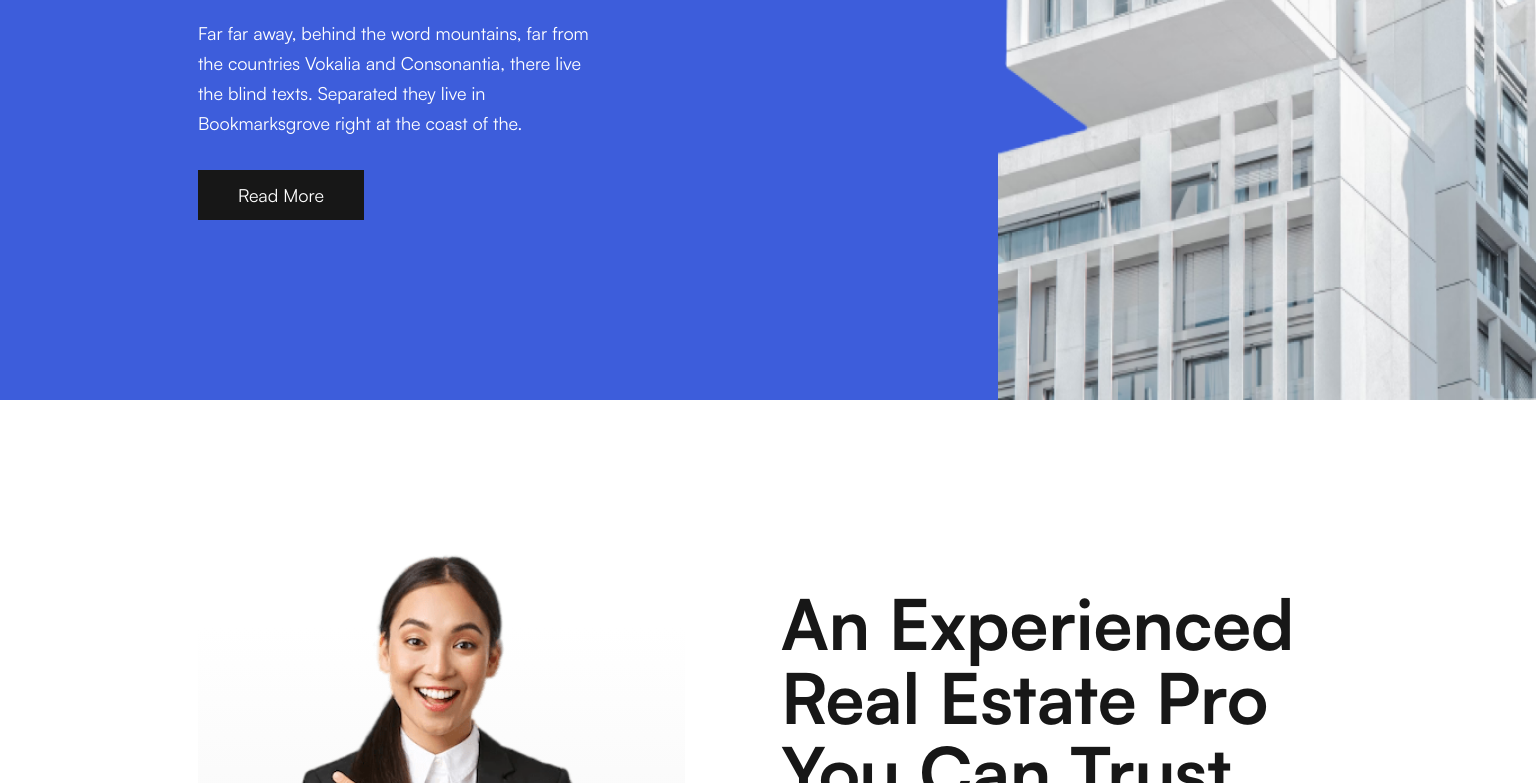
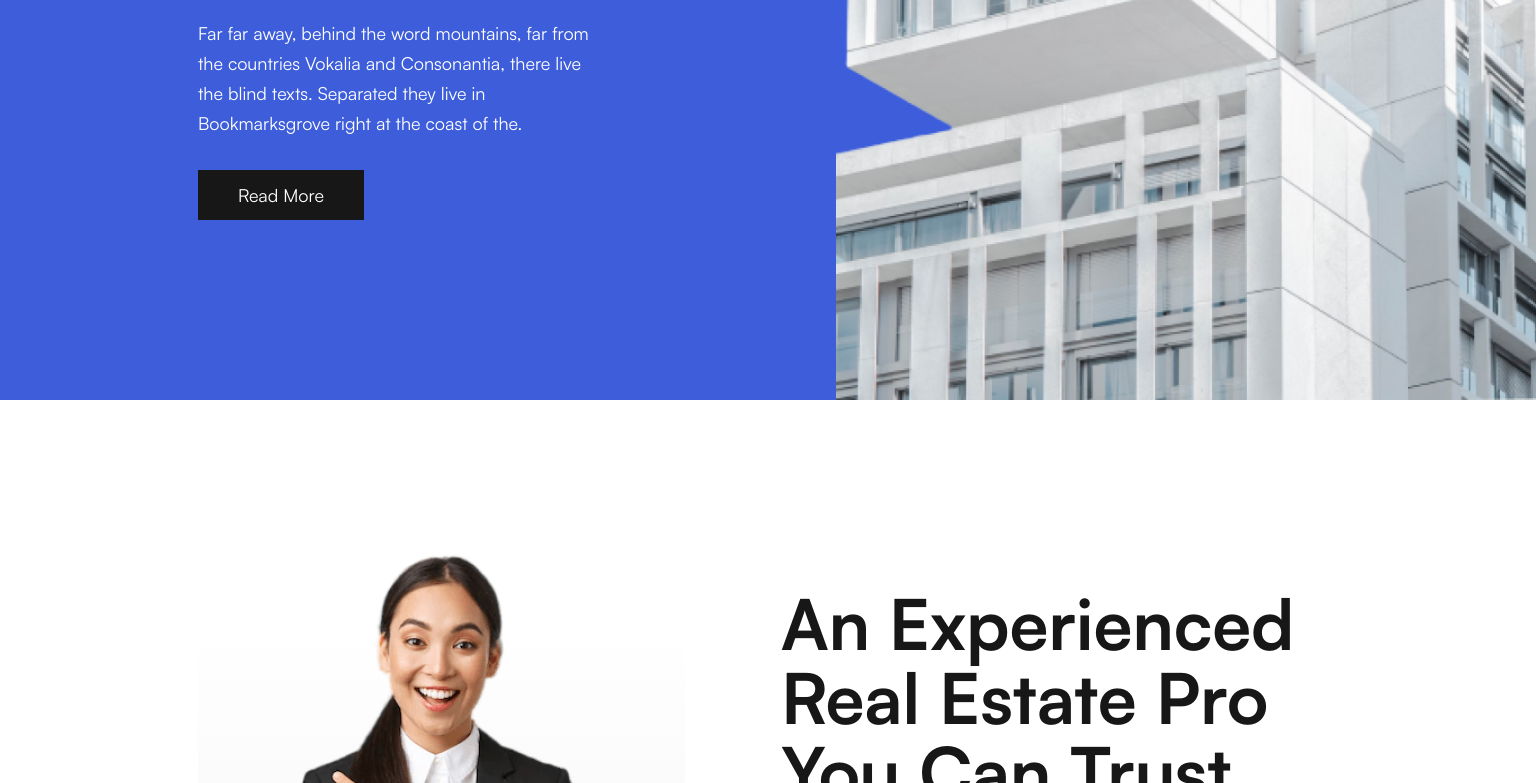
Before and after one commit to WadimSh/homeland, a website built with webpack: page src/index.html in a window 1536 px wide. Shown: the part 528-1311 px from the top of the page. Built offline with nearby package versions, Linux system fonts and the light colour scheme.

Commit message:
fix: подпрален блок cover

```diff
--- a/src/blocks/main/cover/cover.css
+++ b/src/blocks/main/cover/cover.css
@@ -1,8 +1,9 @@
 .cover {
   display: flex;
   justify-content: center;
-  background: var(--blue-color) url(../../../images/cover.png) right bottom/35% 110% no-repeat;
+  background-color: var(--blue-color);
   color: var(--primary-color);
+  width: 100%;
 }
 
 .cover__wrapper {
@@ -48,3 +49,18 @@
   background-size: 100% 46px;
   color: var(--grey-color);
 }
+
+@media screen and (min-width: 1350px)  {
+  .cover {
+    background-image: url(../../../images/cover.png);
+    background-position: 100% 100%;
+    background-size: 700px 110%;
+    background-repeat: no-repeat;
+  }
+}
+
+@media screen and (min-width: 1800px)  {
+  .cover {
+    background-position: 80% 100%;
+  }
+}
--- a/src/blocks/main/demo/demo.css
+++ b/src/blocks/main/demo/demo.css
@@ -5,7 +5,7 @@
   background: url(../../../images/demo.jpg) no-repeat;
   background-size: cover;
   height: 830px;
-  width: 100%;
+  width: 1440px;
 }
 
 .demo__batton {
--- a/src/blocks/main/main.css
+++ b/src/blocks/main/main.css
@@ -5,3 +5,9 @@
 @import url(./customers/customers.css);
 @import url(./comment/comment.css);
 @import url(./partners/partners.css);
+
+.main {
+  display: flex;
+  flex-direction: column;
+  align-items: center;
+}
--- a/src/blocks/main/partners/partners.css
+++ b/src/blocks/main/partners/partners.css
@@ -2,6 +2,7 @@
   height: 773px;
   position: relative;
   margin-bottom: 120px;
+  width: 1440px;
 }
 
 .partners__content {
```
